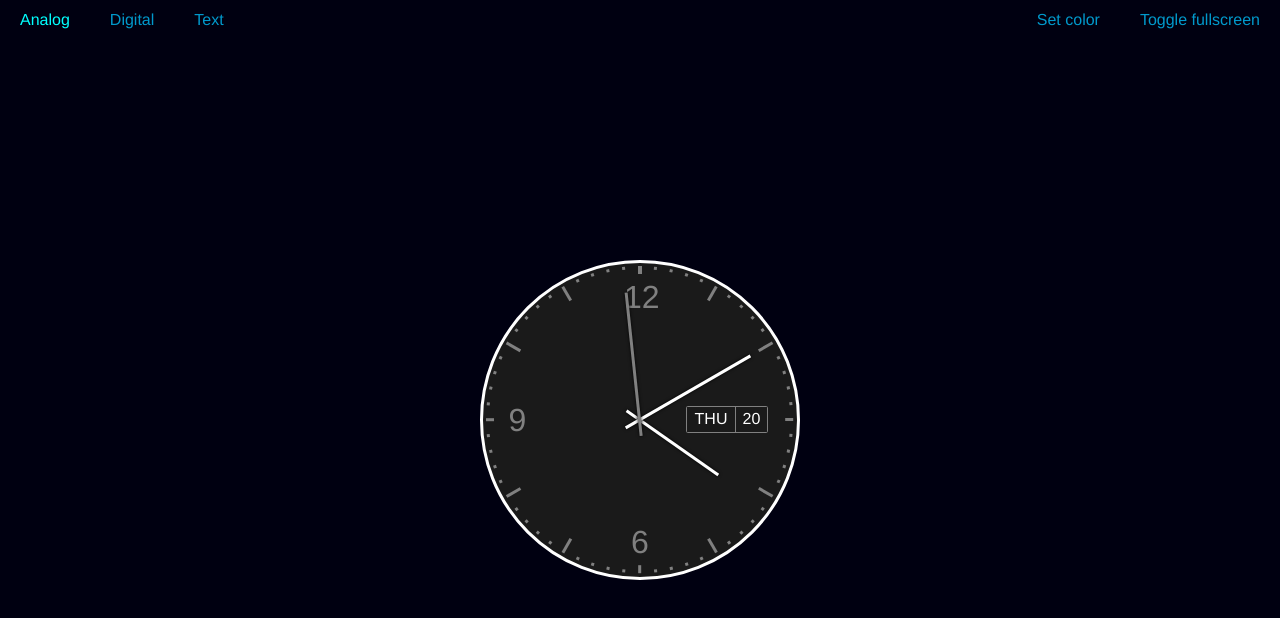
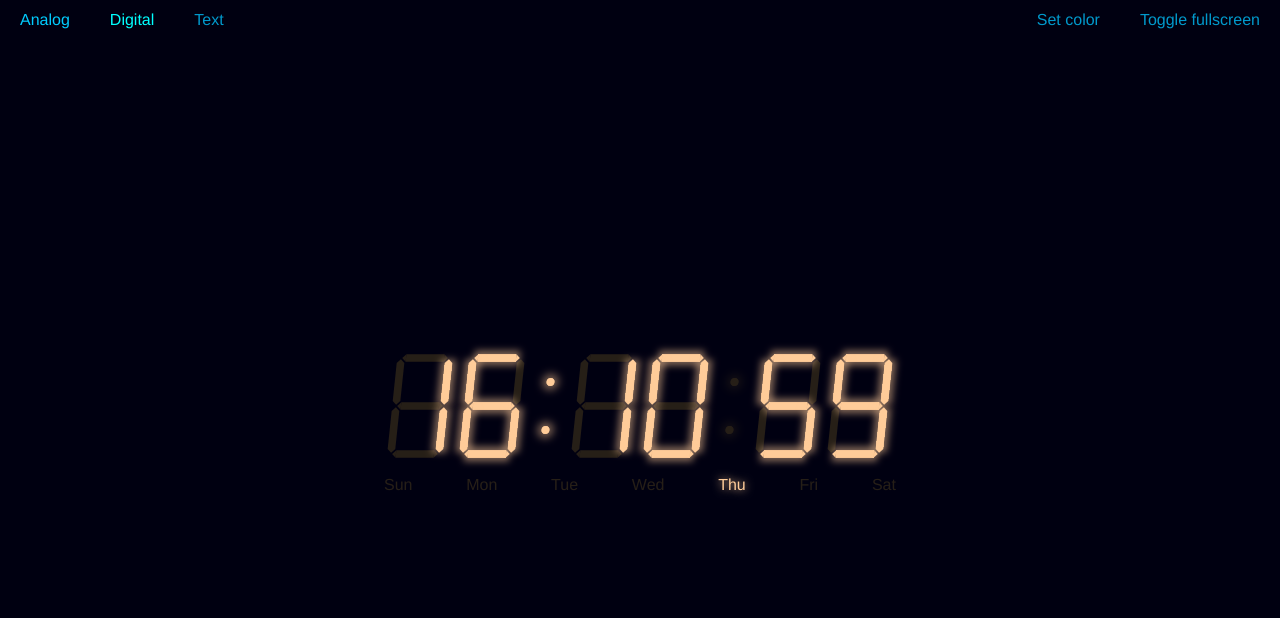
Before and after one commit to mennovanslooten/clock-app, an Angular app: page /#/digital in a window 1280 px wide. Before the commit this address led to /#/analog. Shown: the top 618 px of the page. Built offline with nearby package versions, Linux system fonts and the light colour scheme.

Commit message:
Store color in localStorage

```diff
--- a/src/app/analog-clock/analog-clock.component.scss
+++ b/src/app/analog-clock/analog-clock.component.scss
@@ -8,11 +8,24 @@
 
 $clock-size: 20rem;
 $size: $clock-size / 20;
-$primary-color: #fff;
-$secondary-color: scale-color($primary-color, $lightness: -50%);
-$tertiary-color: scale-color($primary-color, $lightness: -90%);
+$primary-color: hsl(var(--color-h), var(--color-s), var(--color-l));
+$secondary-color: hsl(
+    var(--color-h),
+    calc(var(--color-s) / 2),
+    calc(var(--color-l) / 2)
+);
+$tertiary-color: hsl(
+    var(--color-h),
+    calc(var(--color-s) / 4),
+    calc(var(--color-l) / 8)
+);
+$inverted-color: hsl(
+    calc(var(--color-h) + 180),
+    var(--color-s),
+    var(--color-l)
+);
+
 .analog-clock {
-    font-family: Helvetica, Arial, sans-serif;
     width: $clock-size;
     height: $clock-size;
     position: relative;
@@ -51,7 +64,8 @@
 }
 
 [class^='clock-hand-seconds'] {
-    @include clock-hand($height: 0.45, $color: $secondary-color);
+    // @include clock-hand($height: 0.45, $color: $secondary-color);
+    @include clock-hand($height: 0.45, $color: $inverted-color);
     z-index: 3;
 }
 
@@ -80,11 +94,11 @@
     color: $secondary-color;
     transform-origin: center bottom;
     text-align: center;
-    /*background: yellow;*/
+
     span {
         position: absolute;
         width: $number-size;
-        height: $number-size; // background: purple;
+        height: $number-size;
         transform-origin: center center;
         left: 0;
         top: 0;
@@ -117,17 +131,22 @@
     display: flex;
     line-height: $date-height - 2 * $date-border-size;
     z-index: 0;
+    background: black;
+
     div {
         text-align: center;
     }
+
     .clock-date-weekday {
         width: 3 * $date-font-size;
         text-transform: uppercase;
     }
+
     .clock-date-day {
         width: 2 * $date-font-size;
         border-left: $date-border-size solid $secondary-color;
     }
+
     .clock-date-month {
         border-left: $date-border-size solid $secondary-color;
         width: 2.5 * $date-font-size;
--- a/src/app/app.component.html
+++ b/src/app/app.component.html
@@ -6,8 +6,13 @@
     <a routerLinkActive="app-navigation--active" routerLink="/text">Text</a>
 
     <label class="app-setcolor" for="color">Set color</label>
-    <input id="color" type="color" (input)="colorInput($event)" />
-    <a class="app-fullscreen" (click)="fullScreen()">Toggle fullscreen</a>
+    <input
+        id="color"
+        type="color"
+        [value]="hexColor"
+        (input)="colorInput($event)"
+    />
+    <a class="app-fullscreen" (click)="toggleFullScreen()">Toggle fullscreen</a>
 </nav>
 <div class="app-body">
     <router-outlet></router-outlet>
--- a/src/app/app.component.scss
+++ b/src/app/app.component.scss
@@ -4,9 +4,11 @@
     width: 100vw;
     display: grid;
     grid-template-rows: $nav-height auto;
-    --color-h: 157; /* Hue        */
-    --color-s: 73%; /* Saturation */
-    --color-l: 57%; /* Lightness  */
+
+    // These variables are set in app.component.ts
+    --color-h: 0; /* Hue        */
+    --color-s: 0; /* Saturation */
+    --color-l: 0; /* Lightness  */
 }
 
 .app-navigation {
--- a/src/app/app.component.ts
+++ b/src/app/app.component.ts
@@ -1,6 +1,6 @@
-import { Component, ElementRef } from '@angular/core';
+import { Component, ElementRef, OnInit } from '@angular/core';
 import { TimeService } from './time.service';
-import { RgbColor, HslColor, rgbToHsl } from './utils/colors';
+import { HslColor, HexColor, hexToHsl } from './utils/colors';
 import { toggleFullscreen } from './utils/fullscreen';
 
 @Component({
@@ -9,29 +9,44 @@
     styleUrls: ['./app.component.scss'],
     providers: [TimeService],
 })
-export class AppComponent {
+export class AppComponent implements OnInit {
     rootElement: HTMLElement;
+    hexColor: HexColor = '#FFCC99';
+
     constructor(public element: ElementRef) {
         this.rootElement = element.nativeElement;
     }
 
-    fullScreen() {
+    ngOnInit() {
+        this.restoreColor();
+    }
+
+    toggleFullScreen() {
         toggleFullscreen(this.rootElement);
     }
 
     colorInput($event: Event) {
-        const color = ($event.target as HTMLInputElement).value;
-        const r = parseInt(color.substr(1, 2), 16);
-        const g = parseInt(color.substr(3, 2), 16);
-        const b = parseInt(color.substr(5, 2), 16);
-        console.log({ r, g, b });
-        this.setColor({ r, g, b });
+        const hexColor = ($event.target as HTMLInputElement).value;
+        this.setColor(hexColor);
+        this.storeColor(hexColor);
     }
 
-    setColor(rgbColor: RgbColor) {
-        const { h, s, l }: HslColor = rgbToHsl(rgbColor);
+    setColor(hexColor: HexColor) {
+        this.hexColor = hexColor;
+        const { h, s, l }: HslColor = hexToHsl(hexColor);
         this.rootElement.style.setProperty('--color-h', h.toString());
         this.rootElement.style.setProperty('--color-s', s);
         this.rootElement.style.setProperty('--color-l', l);
     }
+
+    storeColor(hexColor: HexColor) {
+        window.localStorage.setItem('angular-clock-color', hexColor);
+    }
+
+    restoreColor() {
+        const storedHexColor =
+            window.localStorage.getItem('angular-clock-color') || this.hexColor;
+
+        this.setColor(storedHexColor);
+    }
 }
--- a/src/app/text-clock/text-clock.component.scss
+++ b/src/app/text-clock/text-clock.component.scss
@@ -2,12 +2,20 @@
     margin: auto;
 }
 
+$primary-color: hsl(var(--color-h), var(--color-s), var(--color-l));
+$glow-color: hsl(var(--color-h), var(--color-s), calc(var(--color-l) / 2));
+$tertiary-color: hsl(var(--color-h), var(--color-s), calc(var(--color-l) / 8));
 .text-clock {
     font-size: 2rem;
     padding: 1rem;
+    border: 1px solid $primary-color;
+    box-shadow: 0 0 0.5rem $glow-color inset, 0 0 0.5rem $glow-color;
+    border-radius: 1rem;
+    background-color: $tertiary-color;
+
     span {
-        border: 1px solid yellow;
-        color: yellow;
+        color: $primary-color;
+        text-shadow: 0 0 0.5rem $glow-color;
         padding: 1rem;
     }
 }
--- a/src/app/utils/colors.ts
+++ b/src/app/utils/colors.ts
@@ -10,6 +10,15 @@
     s: string; // "[0...100]%"
     l: string; // "[0...100]%"
 };
+
+export type HexColor = string;
+
+export function hexToHsl(hexColor: HexColor): HslColor {
+    const r = parseInt(hexColor.substr(1, 2), 16);
+    const g = parseInt(hexColor.substr(3, 2), 16);
+    const b = parseInt(hexColor.substr(5, 2), 16);
+    return rgbToHsl({ r, g, b });
+}
 
 export function rgbToHsl({ r, g, b }: RgbColor): HslColor {
     // Normalize to [0-1]
--- a/src/styles.css
+++ b/src/styles.css
@@ -11,11 +11,12 @@
 body {
     background: black;
     background: #000011;
-  font-family: 'Helvetica', 'Arial', sans-serif;
+    font-family: 'Helvetica Neue', 'Geneva', 'Helvetica', 'Arial', sans-serif;
     font-size: 16px;
 }
 
-p {}
+p {
+}
 
 :-webkit-full-screen {
     background: black;
```
Lines whose indentation alone changed are shown as unchanged.
